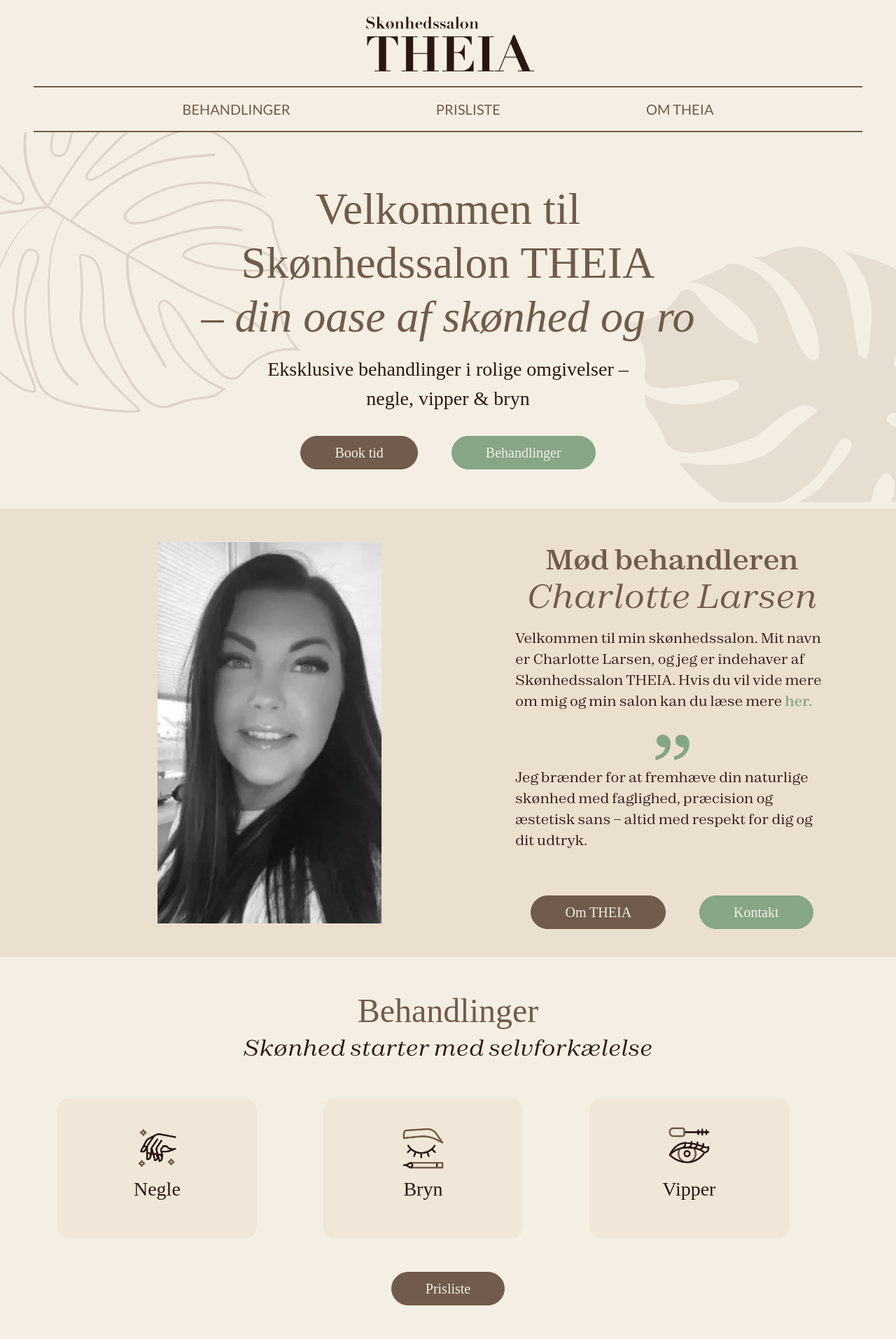
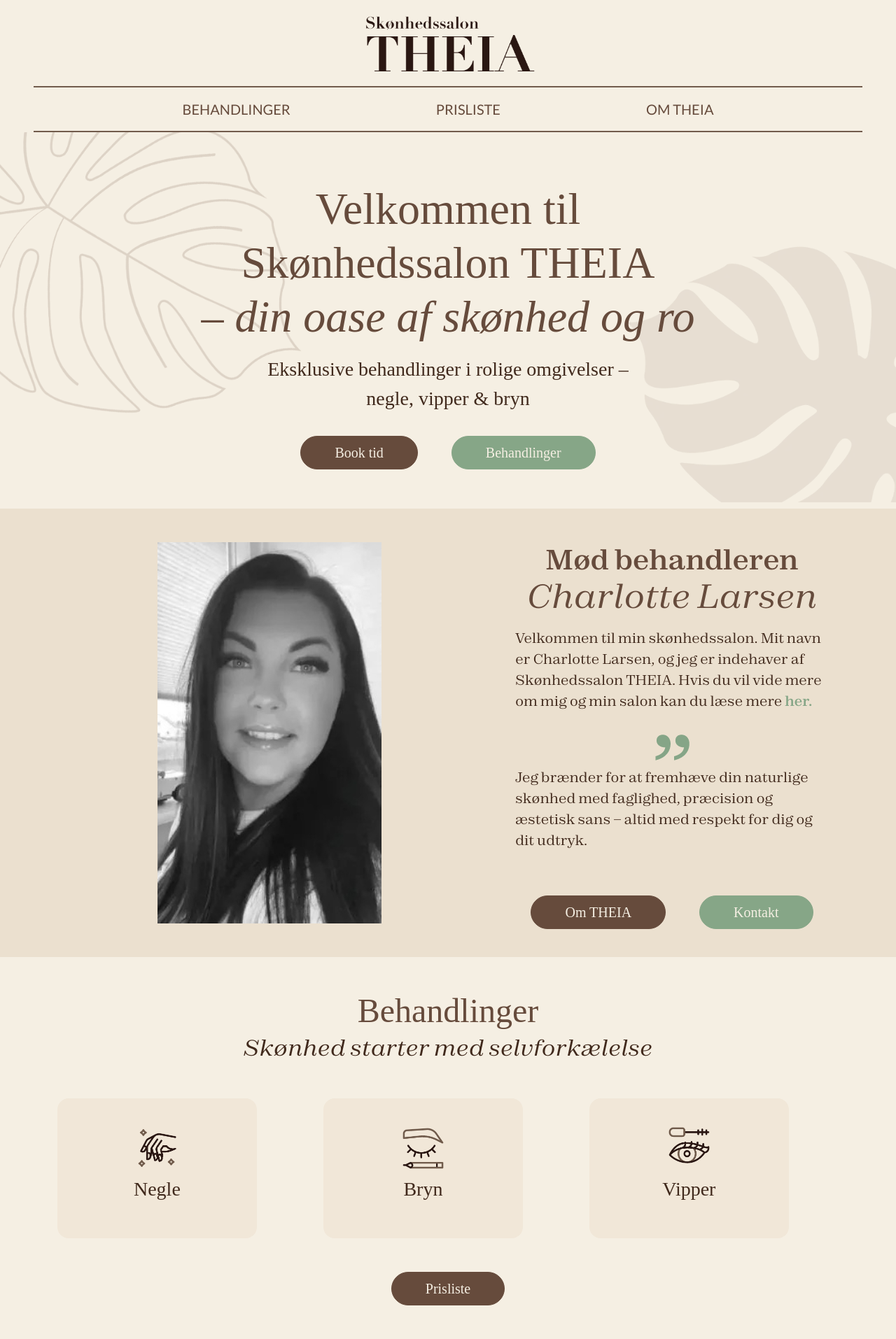
Before and after one commit to nannaglaw/rebranding, a PHP site: page /index.php in a window 1280 px wide. Shown: the whole page at 70% size. Run offline with PHP 8.4, Linux system fonts and the light colour scheme; style sheets or scripts are compiled from the project's sources; some libraries are stand-ins or nearby versions.

Commit message:
farve ændring

```diff
--- a/css/styles.scss
+++ b/css/styles.scss
@@ -13,8 +13,8 @@ $link-decoration: none;
 // 4. Include any default map overrides here
 $custom-colors: (
         "wh": #F5EFE3,
-        "db": #2A1813,
-        "lb": #715b4c,
+        "db": #40291C,
+        "lb": #664B3C,
         "gr": #86A687,
         "wd": #EBE0CF,
 );
```
